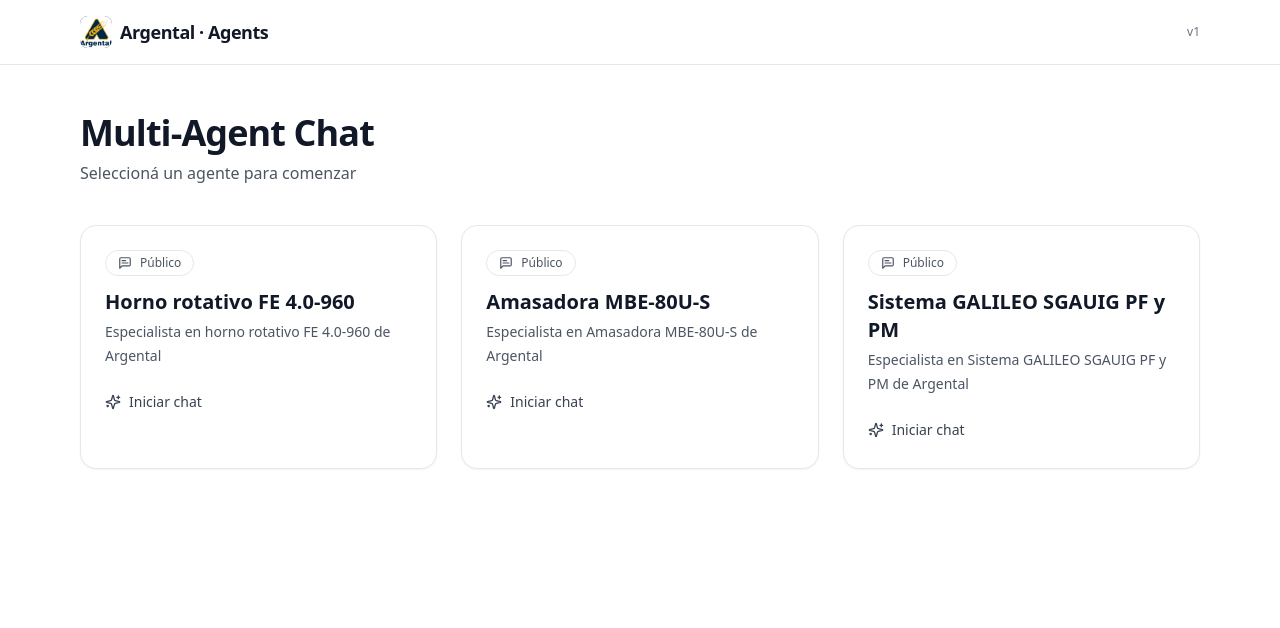
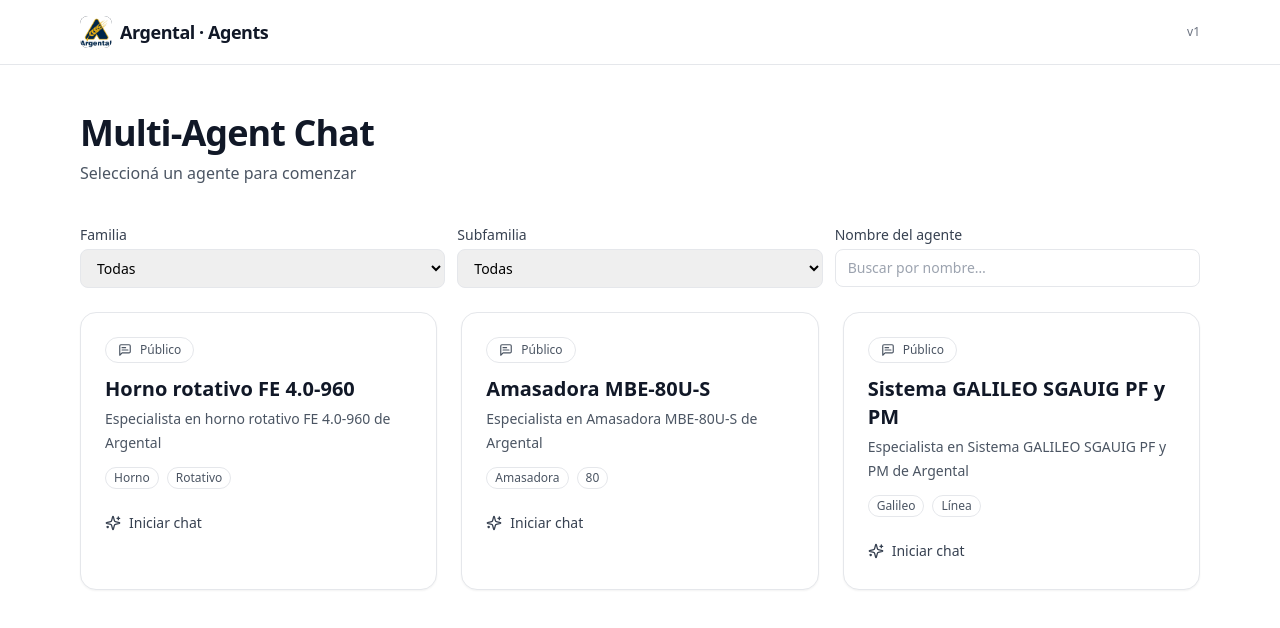
Before and after one commit to Argental2019/Test_API_ChatBots_OpenAI, a Next.js app in the folder apps/web/: page / in a window 1280 px wide. Shown: the top 628 px of the page. Built offline with nearby package versions, Linux system fonts and the light colour scheme.

Commit message:
Filtros en la página

```diff
--- a/apps/web/app/page.tsx
+++ b/apps/web/app/page.tsx
@@ -1,8 +1,8 @@
-"use client";
+"use client" ;
 import Link from "next/link";
 import Markdown from "@/components/markdown";
 
-import React, { useEffect, useRef, useState } from "react";
+import React, { useMemo, useEffect, useRef, useState } from "react";
 import {
   Home,
   Sparkles,
@@ -24,6 +24,13 @@
   const d = new Date(ts);
   return d.toLocaleTimeString([], { hour: "2-digit", minute: "2-digit" });
 }
+
+// util de búsqueda: ignora tildes y mayúsculas
+const norm = (s: string) =>
+  (s || "")
+    .toLowerCase()
+    .normalize("NFD")
+    .replace(/\p{Diacritic}/gu, "");
 
 // (opcional) si usás @@MISS en el prompt, lo podés reportar acá
 async function reportMiss(miss: any) {
@@ -47,6 +54,35 @@
   const [contextLoaded, setContextLoaded] = useState(false);
   const [contextCache, setContextCache] = useState<string | null>(null);
   const [toast, setToast] = useState<{ type: "ok" | "err"; msg: string } | null>(null);
+
+  // 👇 estado de filtros (solo afectan la vista de lista)
+  const [familyFilter, setFamilyFilter] = useState<string>("");
+  const [subfamilyFilter, setSubfamilyFilter] = useState<string>("");
+  const [nameFilter, setNameFilter] = useState<string>("");
+
+  // opciones únicas para selects
+  const families = useMemo(
+    () => Array.from(new Set(AGENTS.map(a => a.family))).sort(),
+    []
+  );
+  const subfamilies = useMemo(() => {
+    const subset = familyFilter ? AGENTS.filter(a => a.family === familyFilter) : AGENTS;
+    return Array.from(new Set(subset.map(a => a.subfamily))).sort();
+  }, [familyFilter]);
+
+  // lista filtrada para la grilla
+  const filteredAgents = useMemo(() => {
+    const nf = norm(nameFilter);
+    return AGENTS.filter(a => {
+      const okFamily = familyFilter ? a.family === familyFilter : true;
+      const okSubfamily = subfamilyFilter ? a.subfamily === subfamilyFilter : true;
+      const okName = nf ? norm(a.name).includes(nf) : true;
+      return okFamily && okSubfamily && okName;
+    });
+  }, [familyFilter, subfamilyFilter, nameFilter]);
+
+  // resetear subfamilia cuando cambia familia
+  useEffect(() => setSubfamilyFilter(""), [familyFilter]);
 
   const endRef = useRef<HTMLDivElement>(null);
   const inputRef = useRef<HTMLTextAreaElement>(null);
@@ -235,8 +271,53 @@
             <p className="mt-2 text-gray-600">Seleccioná un agente para comenzar</p>
           </div>
 
+          {/* 🔎 Barra de filtros */}
+          <div className="mb-6 grid gap-3 sm:grid-cols-3">
+            {/* Familia */}
+            <div>
+              <label className="mb-1 block text-sm font-medium text-gray-700">Familia</label>
+              <select
+                value={familyFilter}
+                onChange={(e) => setFamilyFilter(e.target.value)}
+                className="w-full rounded-lg border px-3 py-2 text-sm"
+              >
+                <option value="">Todas</option>
+                {families.map((f) => (
+                  <option key={f} value={f}>{f}</option>
+                ))}
+              </select>
+            </div>
+
+            {/* Subfamilia (dependiente) */}
+            <div>
+              <label className="mb-1 block text-sm font-medium text-gray-700">Subfamilia</label>
+              <select
+                value={subfamilyFilter}
+                onChange={(e) => setSubfamilyFilter(e.target.value)}
+                disabled={!subfamilies.length}
+                className="w-full rounded-lg border px-3 py-2 text-sm disabled:bg-gray-50"
+              >
+                <option value="">Todas</option>
+                {subfamilies.map((sf) => (
+                  <option key={sf} value={sf}>{sf}</option>
+                ))}
+              </select>
+            </div>
+
+            {/* Nombre */}
+            <div>
+              <label className="mb-1 block text-sm font-medium text-gray-700">Nombre del agente</label>
+              <input
+                value={nameFilter}
+                onChange={(e) => setNameFilter(e.target.value)}
+                placeholder="Buscar por nombre…"
+                className="w-full rounded-lg border px-3 py-2 text-sm"
+              />
+            </div>
+          </div>
+
           <div className="grid gap-6 sm:grid-cols-2 lg:grid-cols-3">
-            {AGENTS.map((agent) => (
+            {(filteredAgents.length ? filteredAgents : AGENTS).map((agent) => (
               <Link
                 key={agent.id}
                 href={`/agent/${agent.id}`}   // 👈 CAMBIO: ahora va a la ruta por agente
@@ -253,6 +334,12 @@
                   <h3 className="mt-3 text-xl font-semibold text-gray-900">{agent.name}</h3>
                   <p className="mt-1 text-sm leading-6 text-gray-600">{agent.description}</p>
 
+                  {/* chips de familia/subfamilia */}
+                  <div className="mt-3 flex flex-wrap gap-2 text-xs">
+                    <span className="rounded-full border px-2 py-0.5 text-gray-600">{agent.family}</span>
+                    <span className="rounded-full border px-2 py-0.5 text-gray-600">{agent.subfamily}</span>
+                  </div>
+
                   <div className="mt-6 inline-flex items-center gap-2 text-sm font-medium text-gray-700">
                     <Sparkles className="size-4" />
                     <span>Iniciar chat</span>
@@ -261,6 +348,12 @@
               </Link>
             ))}
           </div>
+
+          {filteredAgents.length === 0 && (
+            <div className="mt-6 rounded-xl border bg-gray-50 p-6 text-sm text-gray-600">
+              No se encontraron agentes con esos filtros.
+            </div>
+          )}
         </main>
       </div>
     );
```
